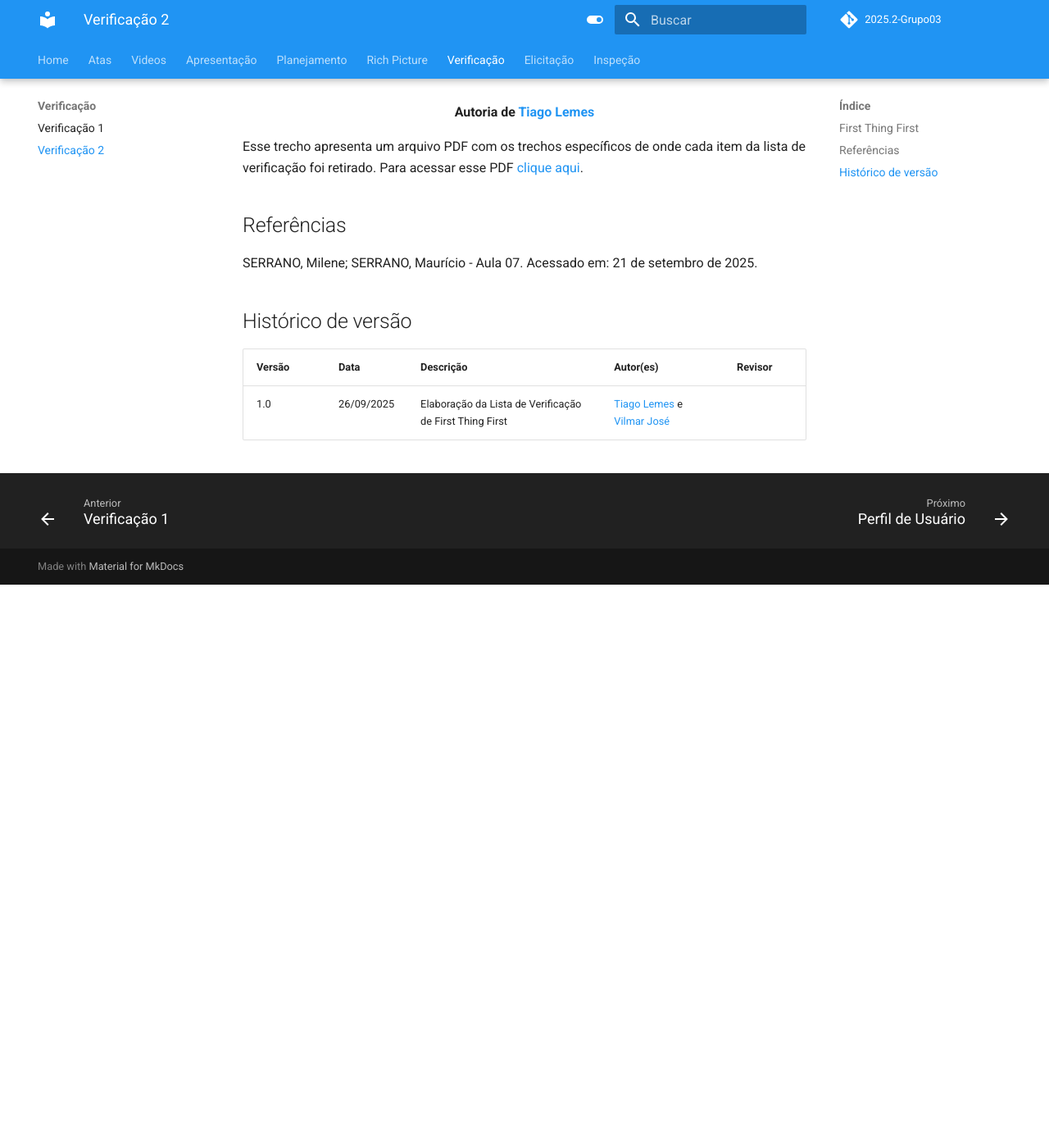
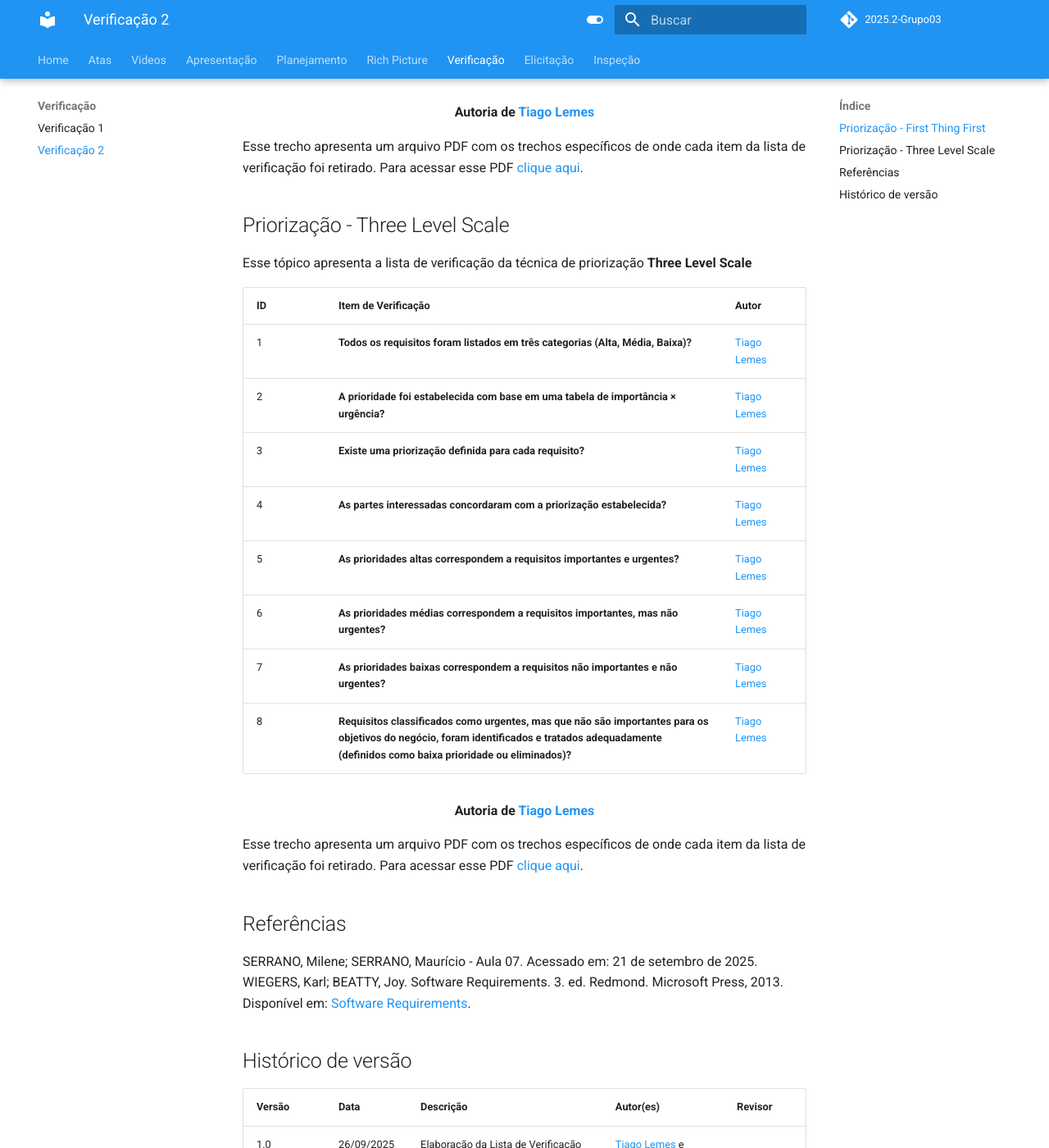
Before and after one commit to Requisitos-de-Software/2025.2-Grupo03, an MkDocs documentation site: the page built from docs/Verificacao/verificacao2.md, in a window 1280 px wide and 1400 px high, scrolled down 1470 px. Shown: the whole window at 82% size. Built offline with MkDocs 1.6.1 and Material for MkDocs 9.7.7, drawn with Linux system fonts in a browser that asks for light colours; comment, search, counter and statistics services are not loaded; before the commit the page ends 2183 px from its top, so only the background shows below that; some of the changed text lies outside the part shown.

Commit message:
Elaboração da Lista de Verificação de Three Level Scale

```diff
--- a/docs/Verificacao/verificacao2.md
+++ b/docs/Verificacao/verificacao2.md
@@ -1,8 +1,8 @@
 # Lista de Verificação da Entrega 2
 Essa etapa apresenta uma lista de verificação para avaliar os artefatos produzidos na Entrega 2, tanto para o nosso grupo quanto ao grupo +1.
 
-## First Thing First
-Esse tópico apresenta a lista de verificação da técnica de elicitação First Thing First
+## Priorização - First Thing First
+Esse tópico apresenta a lista de verificação da técnica de priorização **First Thing First**
 
 | ID | Item de Verificação | Autor |
 |----|---------------------|-------|
@@ -29,13 +29,32 @@ Esse tópico apresenta a lista de verificação da técnica de elicitação Firs
 
 Esse trecho apresenta um arquivo PDF com os trechos específicos de onde cada item da lista de verificação foi retirado. Para acessar esse PDF [clique aqui](../arquivos/ListaVerificacaoFTF.pdf).
 
+## Priorização - Three Level Scale
+Esse tópico apresenta a lista de verificação da técnica de priorização **Three Level Scale**
+
+| ID | Item de Verificação | Autor |
+|----|---------------------|-------|
+| 1 | **Todos os requisitos foram listados em três categorias (Alta, Média, Baixa)?** | [Tiago Lemes](https://github.com/TiagoTeixeira-2005) |
+| 2 | **A prioridade foi estabelecida com base em uma tabela de importância × urgência?** | [Tiago Lemes](https://github.com/TiagoTeixeira-2005) |
+| 3 | **Existe uma priorização definida para cada requisito?** | [Tiago Lemes](https://github.com/TiagoTeixeira-2005) |
+| 4 | **As partes interessadas concordaram com a priorização estabelecida?** | [Tiago Lemes](https://github.com/TiagoTeixeira-2005) |
+| 5 | **As prioridades altas correspondem a requisitos importantes e urgentes?** | [Tiago Lemes](https://github.com/TiagoTeixeira-2005) |
+| 6 | **As prioridades médias correspondem a requisitos importantes, mas não urgentes?** | [Tiago Lemes](https://github.com/TiagoTeixeira-2005) |
+| 7 | **As prioridades baixas correspondem a requisitos não importantes e não urgentes?** | [Tiago Lemes](https://github.com/TiagoTeixeira-2005) |
+| 8 | **Requisitos classificados como urgentes, mas que não são importantes para os objetivos do negócio, foram identificados e tratados adequadamente (definidos como baixa prioridade ou eliminados)?** | [Tiago Lemes](https://github.com/TiagoTeixeira-2005) |
+
+<div align="center"><strong>Autoria de <a href="https://github.com/TiagoTeixeira-2005">Tiago Lemes</a></strong></div>
+
+Esse trecho apresenta um arquivo PDF com os trechos específicos de onde cada item da lista de verificação foi retirado. Para acessar esse PDF [clique aqui](../arquivos/ListaVerificacaoTLS.pdf).
+
 
 ## Referências
-SERRANO, Milene; SERRANO, Maurício - Aula 07.
-Acessado em: 21 de setembro de 2025.
+SERRANO, Milene; SERRANO, Maurício - Aula 07. Acessado em: 21 de setembro de 2025.
+WIEGERS, Karl; BEATTY, Joy. Software Requirements. 3. ed. Redmond. Microsoft Press, 2013. Disponível em: [Software Requirements](../arquivos/PriorizacaoRequisitos.pdf).
 
 ## Histórico de versão
 
 | Versão | Data | Descrição | Autor(es) | Revisor |
 | ---- | ----- | ----- | ---- | ----- |
 | 1.0 | 26/09/2025 | Elaboração da Lista de Verificação de First Thing First | [Tiago Lemes](https://github.com/TiagoTeixeira-2005) e [Vilmar José](https://github.com/VilmarFagundes) | |
+| 1.1 | 28/09/2025 | Elaboração da Lista de Verificação de Three Level Scale | [Tiago Lemes](https://github.com/TiagoTeixeira-2005) | |
```
Also changed, not shown: 2 other files.
